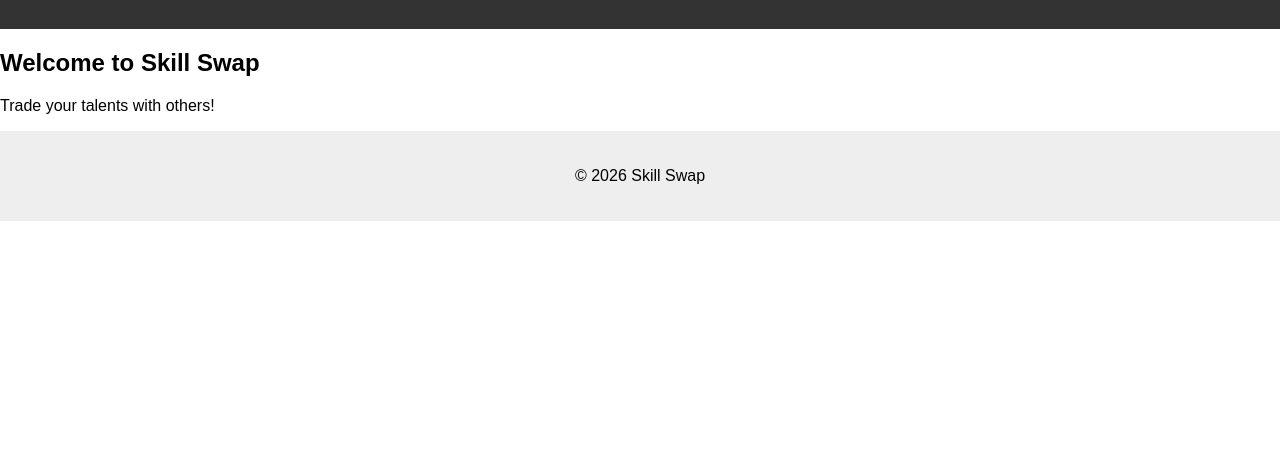
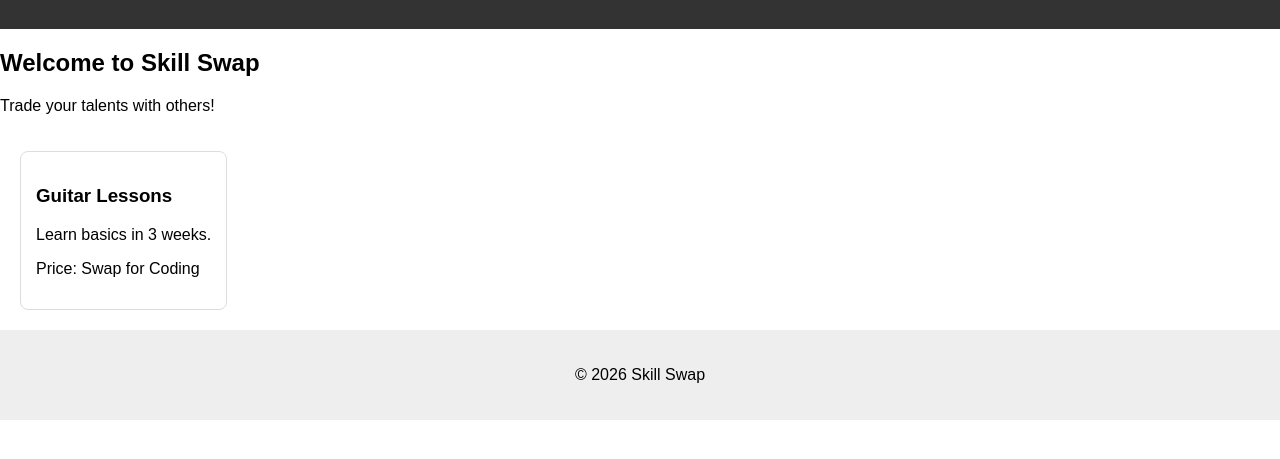
Before and after one commit to Alexbaker10/skillswap-AlexBaker, a plain HTML site: page index.html in a window 1280 px wide. Shown: the part 117-576 px from the top of the page. Drawn offline with Linux system fonts and the light colour scheme.

Commit message:
Added card interactivity

```diff
--- a/index.html
+++ b/index.html
@@ -25,6 +25,11 @@
         <p>Trade your talents with others!</p>
     </section>
     <section id="skills-placeholder">
+        <div class="card" onclick="alert('More details coming soon!')">
+            <h3>Guitar Lessons</h3>
+            <p>Learn basics in 3 weeks.</p>
+            <p>Price: Swap for Coding</p>
+        </div>
     </section>
 </main>
 
--- a/styles.css
+++ b/styles.css
@@ -3,3 +3,6 @@ header { background-color: #333; color: white; padding: 1rem; }
 nav ul { display: flex; list-style: none; gap: 20px; }
 a { color: white; text-decoration: none; }
 footer { text-align: center; padding: 20px; background: #eee; }
+#skills-placeholder { display: flex; gap: 20px; padding: 20px; }
+.card { border: 1px solid #ddd; padding: 15px; border-radius: 8px; cursor: pointer; }
+.card:hover { background-color: #f9f9f9; }
```
Lines whose indentation alone changed are shown as unchanged.
